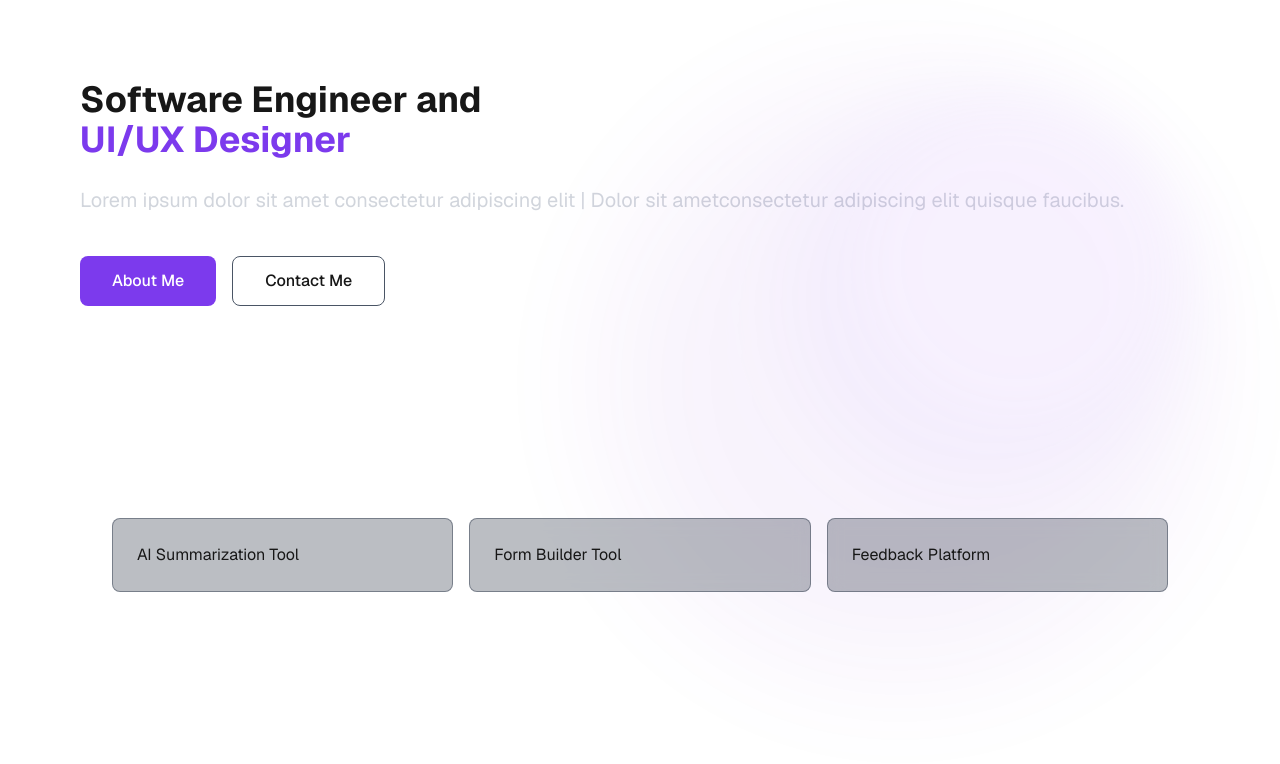
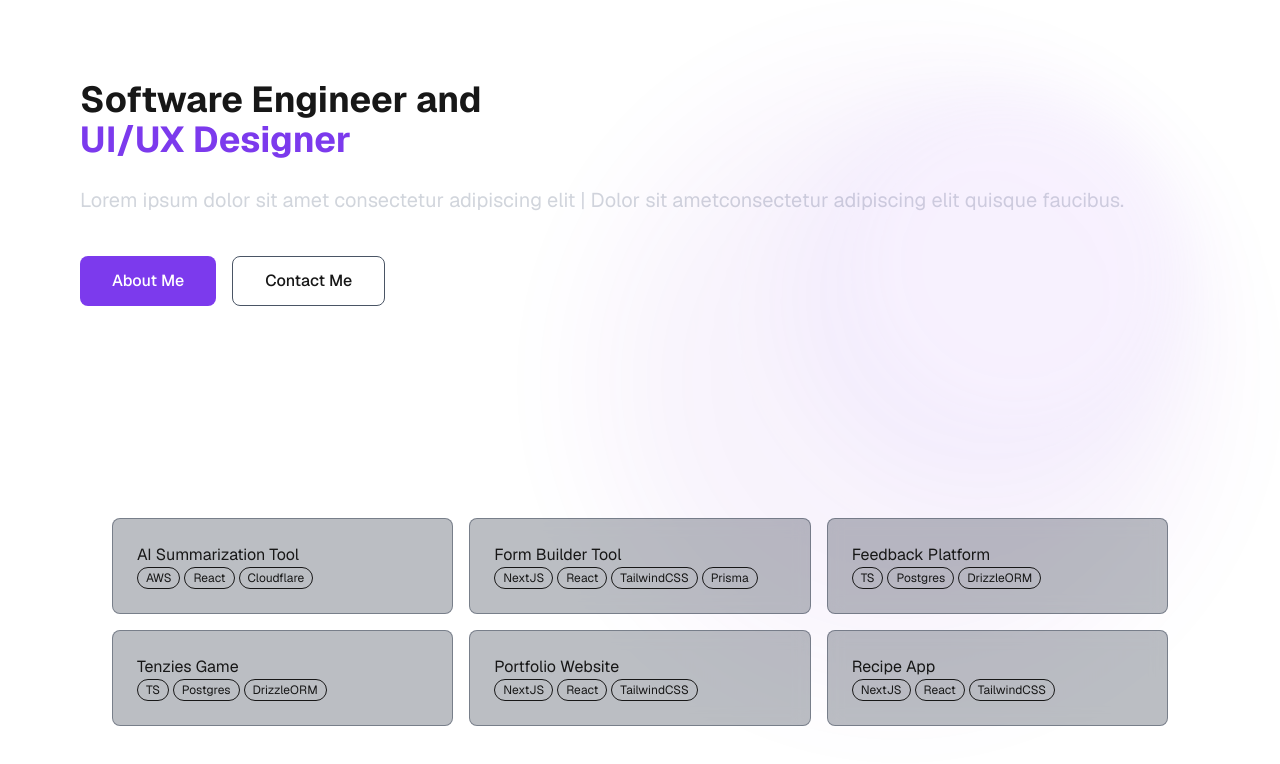
Before and after one commit to millan-figueroa/blogfolio, a Next.js app: page / in a window 1280 px wide. Shown: the top 764 px of the page. Built offline with nearby package versions, Linux system fonts and the light colour scheme.

Commit message:
Adds project tags, enhances card layout

```diff
--- a/src/app/components/ProjectSection.tsx
+++ b/src/app/components/ProjectSection.tsx
@@ -45,6 +45,44 @@ const ProjectSection = () => {
         "Stripe API",
       ],
     },
+    {
+      id: 4,
+      title: "Tenzies Game",
+      tags: ["TS", "Postgres", "DrizzleORM"],
+      description:
+        "A fun dice game where players try to roll all dice to the same number.",
+      fullDescription:
+        "This project is a simple dice game built with TypeScript and Postgres. Players roll dice and try to get all dice to show the same number. The game logic is implemented in NodeJS, and the front-end uses TailwindCSS for styling.",
+      image: "/feedback.png",
+      techStack: [
+        "TypeScript",
+        "Postgres",
+        "DrizzleORM",
+        "TailwindCSS",
+        "NodeJS",
+        "Stripe API",
+      ],
+    },
+    {
+      id: 5,
+      title: "Portfolio Website",
+      tags: ["NextJS", "React", "TailwindCSS"],
+      description: "A personal portfolio website to showcase projects.",
+      fullDescription:
+        "This project is built with NextJS and React, using TailwindCSS for styling. It includes sections for projects, blog posts, and contact information.",
+      image: "/portfolio.png",
+      techStack: ["NextJS", "React", "TailwindCSS", "NodeJS"],
+    },
+    {
+      id: 6,
+      title: "Recipe App",
+      tags: ["NextJS", "React", "TailwindCSS"],
+      description: "A web application to search and save recipes.",
+      fullDescription:
+        "This project allows users to search for recipes, save their favorites, and share them with others. Built with NextJS and React, it uses TailwindCSS for styling.",
+      image: "/portfolio.png",
+      techStack: ["NextJS", "React", "TailwindCSS", "NodeJS"],
+    },
   ];
 
   return (
@@ -54,11 +92,22 @@ const ProjectSection = () => {
       </h2>
       <div className="grid grid-cols-1 gap-4 sm:grid-cols-2 md:grid-cols-3">
         {projects.map((project, index) => (
+          // Project card component
           <div
             key={index}
-            className="bg-gray-800/30 backdrop-blur-sm rounded-lg p-6 border border-gray-700/50 hover:border-primary-500/50 transition-colors hover:shadow-sm text-left"
+            className="bg-gray-800/30 backdrop-blur-sm rounded-lg p-6 border border-gray-700/50 hover:border-white transition-colors hover:shadow-sm text-left"
           >
-            {project.title}
+            <h3>{project.title}</h3>
+            <div className="flex flex-wrap gap-1 mt-auto">
+              {project.tags.map((tag, index) => (
+                <span
+                  key={index}
+                  className="px-2 py-0.5 text-xs rounded-full bg-primary-500/20 text-primary-200 border border-primary-500/30 "
+                >
+                  {tag}
+                </span>
+              ))}
+            </div>
           </div>
         ))}
       </div>
```
